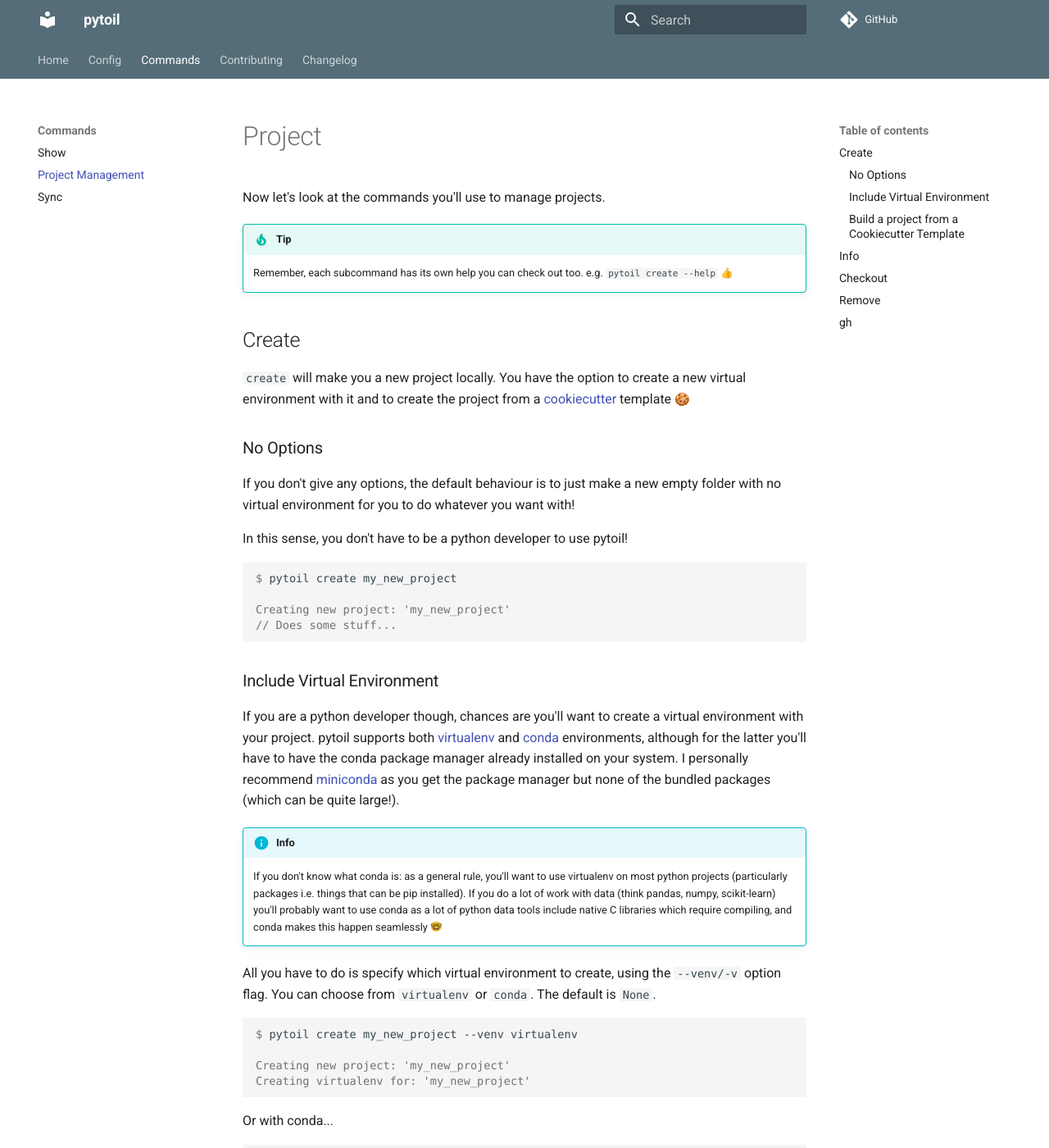
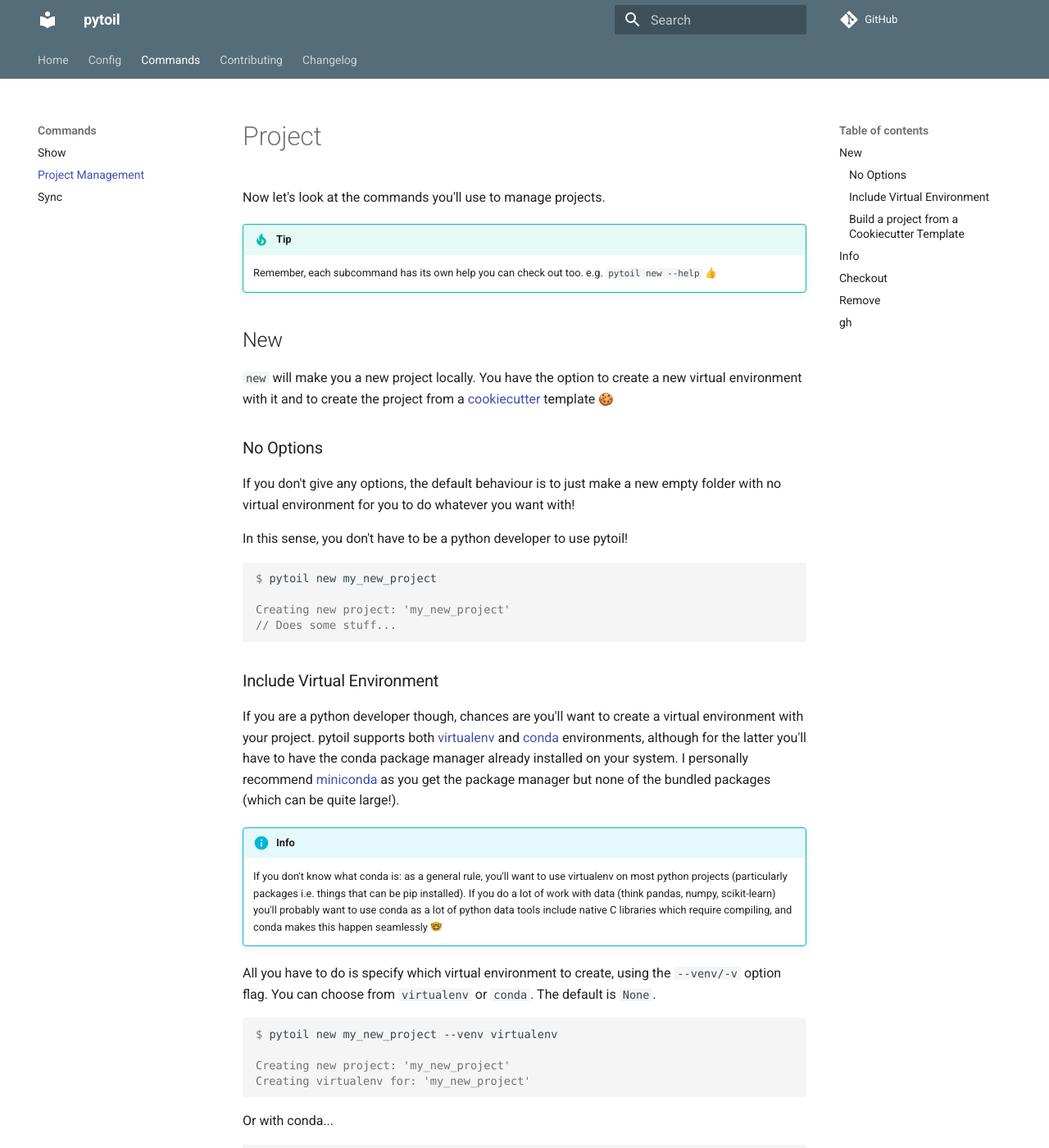
Before and after one commit to FollowTheProcess/pytoil, an MkDocs documentation site: the page built from docs/commands/project.md, in a window 1280 px wide and 1400 px high. Shown: the whole window at 82% size. Built offline with MkDocs 1.6.1 and Material for MkDocs 9.7.7, drawn with Linux system fonts in a browser that asks for light colours; emoji names are drawn with the system emoji font; some web fonts are replaced; comment, search, counter and statistics services are not loaded.

Commit message:
Change pytoil create to pytoil new

````diff
--- a/docs/commands/project.md
+++ b/docs/commands/project.md
@@ -4,11 +4,11 @@ Now let's look at the commands you'll use to manage projects.
 
 !!! tip
 
-    Remember, each subcommand has its own help you can check out too. e.g. `pytoil create --help` :thumbsup:
+    Remember, each subcommand has its own help you can check out too. e.g. `pytoil new --help` :thumbsup:
 
-## Create
+## New
 
-`create` will make you a new project locally. You have the option to create a new virtual environment with it and to create the project from a [cookiecutter] template :cookie:
+`new` will make you a new project locally. You have the option to create a new virtual environment with it and to create the project from a [cookiecutter] template :cookie:
 
 ### No Options
 
@@ -19,7 +19,7 @@ In this sense, you don't have to be a python developer to use pytoil!
 <div class="termy">
 
 ```console
-$ pytoil create my_new_project
+$ pytoil new my_new_project
 
 Creating new project: 'my_new_project'
 // Does some stuff...
@@ -40,7 +40,7 @@ All you have to do is specify which virtual environment to create, using the `--
 <div class="termy">
 
 ```console
-$ pytoil create my_new_project --venv virtualenv
+$ pytoil new my_new_project --venv virtualenv
 
 Creating new project: 'my_new_project'
 Creating virtualenv for: 'my_new_project'
@@ -53,7 +53,7 @@ Or with conda...
 <div class="termy">
 
 ```console
-$ pytoil create my_new_project --venv conda
+$ pytoil new my_new_project --venv conda
 
 Creating new project: 'my_new_project'
 Creating conda environment for: 'my_new_project'
@@ -78,7 +78,7 @@ Because I love cookiecutter so much, I built pytoil to support them easily. You
 
 ```console
 // Just pass a url to a cookiecutter template
-$ pytoil create my_new_project --cookie https://github.com/some/cookie.git
+$ pytoil new my_new_project --cookie https://github.com/some/cookie.git
 
 Creating new project: 'my_new_project' from cookiecutter: 'https://github.com/some/cookie.git'
 ```
````
Also changed, not shown: CHANGELOG.md (+4 -0 lines), README.md (+2 -2 lines), TODO.md (+1 -0 lines), docs/index.md (+3 -3 lines), docs/img/coverage.svg, 1 other file.
